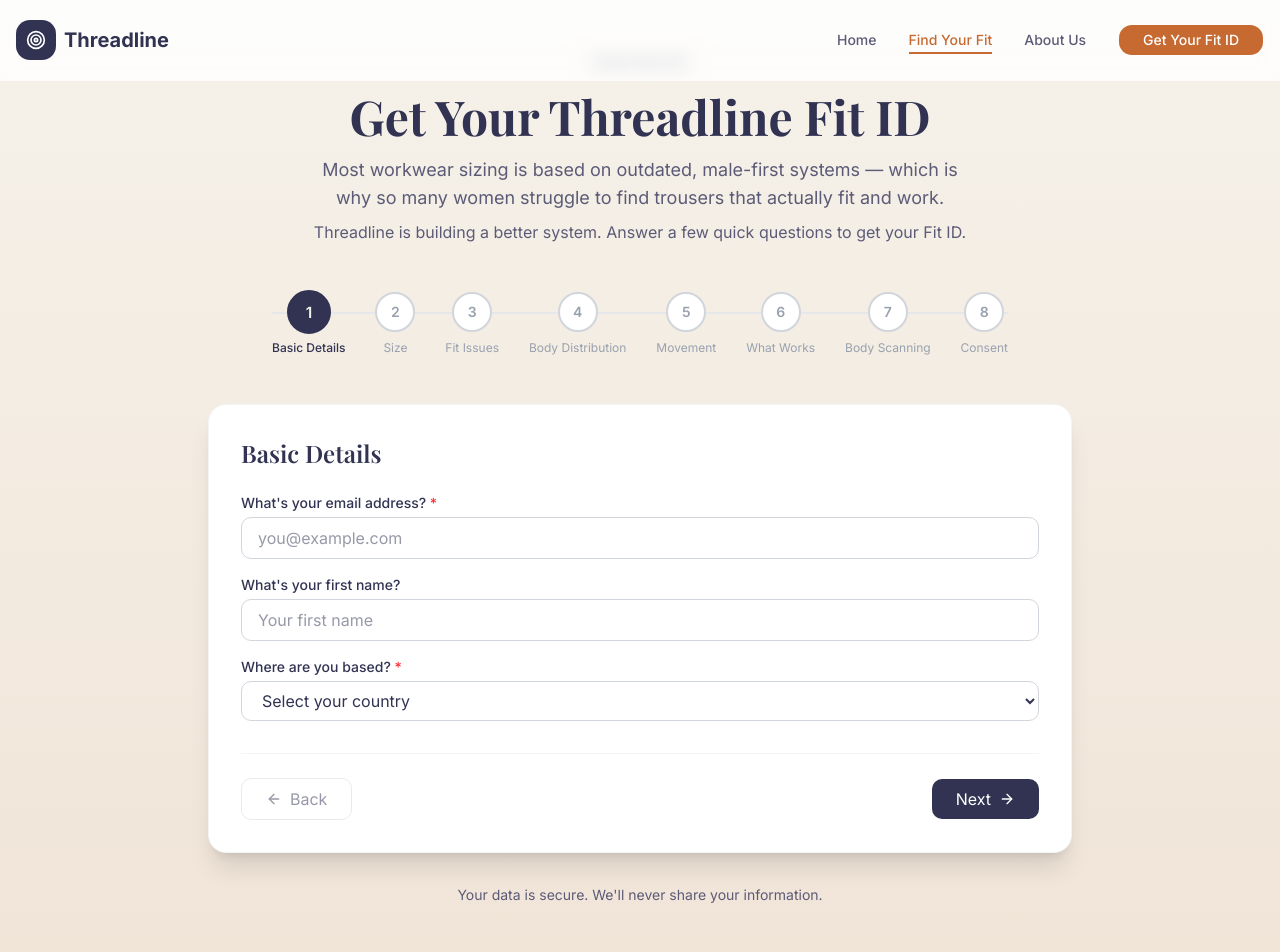
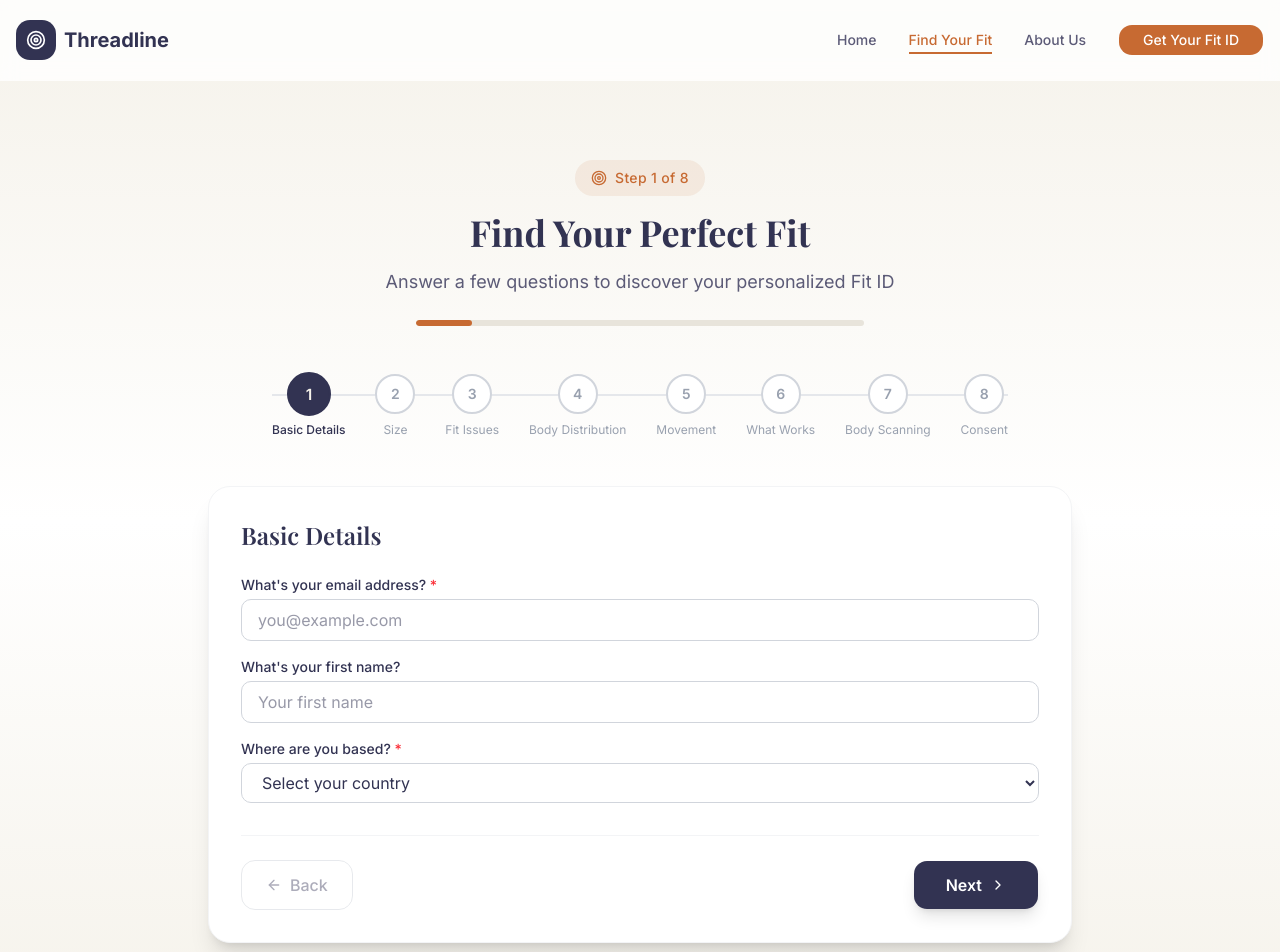
Before and after one commit to Threadlineworkspace/Threadline-fitid, a React app in the folder frontend/: page /fitid in a window 1280 px wide. Shown: the top 952 px of the page. Built offline with nearby package versions, Linux system fonts and the light colour scheme; the HTML template or start-up script is replaced by a standard one; a web font is replaced by a local one.

Commit message:
Premium redesign of FitID form page with progress bar and enhanced UI

```diff
--- a/frontend/src/pages/FitIDPage.jsx
+++ b/frontend/src/pages/FitIDPage.jsx
@@ -1,3 +1,178 @@
+// import React from 'react';
+// import { motion, AnimatePresence } from 'framer-motion';
+// import { useNavigate } from 'react-router-dom';
+// import { useFitIDForm } from '../hooks/useFitIDForm';
+// import { StepIndicator } from '../components/forms/StepIndicator';
+// import { FormSections } from '../components/forms/FormSections';
+// import { fitidApi } from '../services/api';
+// import { toast } from 'sonner';
+// import { ArrowLeft, ArrowRight, Loader2 } from 'lucide-react';
+
+// export const FitIDPage = () => {
+//   const navigate = useNavigate();
+//   const {
+//     form,
+//     currentStep,
+//     nextStep,
+//     prevStep,
+//     isSubmitting,
+//     setIsSubmitting,
+//     setSubmittedData,
+//   } = useFitIDForm();
+
+//   const {
+//     handleSubmit,
+//     formState: { errors },
+//     trigger,
+//   } = form;
+
+//   const handleNext = async () => {
+//     const fieldsToValidate = getFieldsForStep(currentStep);
+//     const isValid = await trigger(fieldsToValidate);
+
+//     if (isValid) {
+//       nextStep();
+//       window.scrollTo({ top: 0, behavior: 'smooth' });
+//     }
+//   };
+
+//   const getFieldsForStep = (step) => {
+//     const fieldGroups = {
+//       0: ['email', 'firstName', 'country'],
+//       1: ['trouserSize', 'trouserSizeOther', 'trouserFit'],
+//       2: ['fitIssues', 'fitIssuesOther'],
+//       3: ['bodyDistribution'],
+//       4: ['workType', 'workTypeOther', 'movements', 'movementsOther'],
+//       5: ['fitPreference'],
+//       6: ['bodyScanInterest', 'smartphone'],
+//       7: ['consent'],
+//     };
+//     return fieldGroups[step] || [];
+//   };
+
+//   const onSubmit = async (data) => {
+//     setIsSubmitting(true);
+//     try {
+//       const response = await fitidApi.submit(data);
+
+//       if (response.data.success) {
+//         setSubmittedData(response.data.data);
+//         toast.success('FitID submitted successfully!');
+//         navigate('/confirmation', {
+//           state: {
+//             fitId: response.data.data.fitId,
+//             email: response.data.data.email,
+//             firstName: response.data.data.firstName,
+//             isNewUser: response.data.data.isNewUser,
+//           }
+//         });
+//       }
+//     } catch (error) {
+//       console.error('Submission error:', error);
+//       toast.error(error.response?.data?.error || 'Failed to submit. Please try again.');
+//     } finally {
+//       setIsSubmitting(false);
+//     }
+//   };
+
+//   return (
+//     <div className="min-h-screen bg-gradient-to-b from-background to-secondary/10">
+//       <div className="container max-w-4xl mx-auto px-4 py-12">
+//         {/* Header */}
+//         <div className="text-center mb-12">
+//           <div className="inline-block bg-primary/10 text-primary text-sm font-semibold px-4 py-1 rounded-full mb-4">
+//             Find Your Fit
+//           </div>
+//           <h1 className="text-4xl md:text-5xl font-bold text-foreground mb-4">
+//             Get Your Threadline Fit ID
+//           </h1>
+//           <p className="text-muted-foreground text-lg max-w-2xl mx-auto">
+//             Most workwear sizing is based on outdated, male-first systems —
+//             which is why so many women struggle to find trousers that actually fit and work.
+//           </p>
+//           <p className="text-muted-foreground mt-2">
+//             Threadline is building a better system. Answer a few quick questions to get your Fit ID.
+//           </p>
+//         </div>
+
+//         {/* Step Indicator */}
+//         <StepIndicator currentStep={currentStep} />
+
+//         {/* Form */}
+//         <motion.div
+//           className="bg-white rounded-2xl shadow-xl p-6 md:p-8 border border-gray-100"
+//           initial={{ opacity: 0, y: 20 }}
+//           animate={{ opacity: 1, y: 0 }}
+//           transition={{ duration: 0.5 }}
+//         >
+//           <form onSubmit={handleSubmit(onSubmit)}>
+//             <AnimatePresence mode="wait">
+//               <motion.div
+//                 key={currentStep}
+//                 initial={{ opacity: 0, x: 20 }}
+//                 animate={{ opacity: 1, x: 0 }}
+//                 exit={{ opacity: 0, x: -20 }}
+//                 transition={{ duration: 0.3 }}
+//               >
+//                 <FormSections
+//                   form={form}
+//                   currentStep={currentStep}
+//                   errors={errors}
+//                 />
+//               </motion.div>
+//             </AnimatePresence>
+
+//             {/* Navigation Buttons */}
+//             <div className="flex justify-between items-center mt-8 pt-6 border-t border-gray-100">
+//               <button
+//                 type="button"
+//                 onClick={prevStep}
+//                 disabled={currentStep === 0}
+//                 className="flex items-center gap-2 px-6 py-2 border border-gray-300 rounded-lg hover:bg-gray-50 transition-colors disabled:opacity-50 disabled:cursor-not-allowed"
+//               >
+//                 <ArrowLeft className="w-4 h-4" />
+//                 Back
+//               </button>
+
+//               {currentStep === 7 ? (
+//                 <button
+//                   type="submit"
+//                   disabled={isSubmitting}
+//                   className="flex items-center gap-2 px-6 py-2 bg-primary text-white rounded-lg hover:bg-primary/90 transition-colors disabled:opacity-50 disabled:cursor-not-allowed"
+//                 >
+//                   {isSubmitting ? (
+//                     <>
+//                       <Loader2 className="w-4 h-4 animate-spin" />
+//                       Submitting...
+//                     </>
+//                   ) : (
+//                     'Get My Fit ID'
+//                   )}
+//                 </button>
+//               ) : (
+//                 <button
+//                   type="button"
+//                   onClick={handleNext}
+//                   className="flex items-center gap-2 px-6 py-2 bg-primary text-white rounded-lg hover:bg-primary/90 transition-colors"
+//                 >
+//                   Next
+//                   <ArrowRight className="w-4 h-4" />
+//                 </button>
+//               )}
+//             </div>
+//           </form>
+//         </motion.div>
+
+//         {/* Footer */}
+//         <div className="text-center mt-8 text-sm text-muted-foreground">
+//           <p>Your data is secure. We'll never share your information.</p>
+//         </div>
+//       </div>
+//     </div>
+//   );
+// };
+
+
 import React from 'react';
 import { motion, AnimatePresence } from 'framer-motion';
 import { useNavigate } from 'react-router-dom';
@@ -6,7 +181,8 @@
 import { FormSections } from '../components/forms/FormSections';
 import { fitidApi } from '../services/api';
 import { toast } from 'sonner';
-import { ArrowLeft, ArrowRight, Loader2 } from 'lucide-react';
+import { ArrowLeft, ArrowRight, Loader2, Sparkles, Target, ChevronRight } from 'lucide-react';
+import { Button } from '../components/ui/button';
 
 export const FitIDPage = () => {
   const navigate = useNavigate();
@@ -75,36 +251,53 @@
     }
   };
 
+  const progressPercentage = ((currentStep + 1) / 8) * 100;
+
   return (
-    <div className="min-h-screen bg-gradient-to-b from-background to-secondary/10">
+    <div className="min-h-screen bg-gradient-to-b from-[#F5F2EA] via-white to-[#F5F2EA] pt-28 sm:pt-24 md:pt-28">
       <div className="container max-w-4xl mx-auto px-4 py-12">
         {/* Header */}
-        <div className="text-center mb-12">
-          <div className="inline-block bg-primary/10 text-primary text-sm font-semibold px-4 py-1 rounded-full mb-4">
-            Find Your Fit
+        <motion.div
+          className="text-center mb-12"
+          initial={{ opacity: 0, y: 20 }}
+          animate={{ opacity: 1, y: 0 }}
+          transition={{ duration: 0.6 }}
+        >
+          <div className="inline-flex items-center gap-2 px-4 py-2 bg-[#C76A32]/10 text-[#C76A32] rounded-full text-sm font-medium tracking-wide mb-4">
+            <Target className="w-4 h-4" />
+            <span>Step {currentStep + 1} of 8</span>
           </div>
-          <h1 className="text-4xl md:text-5xl font-bold text-foreground mb-4">
-            Get Your Threadline Fit ID
+          <h1 className="font-heading text-3xl md:text-4xl font-bold text-[#323352] mb-4">
+            Find Your Perfect Fit
           </h1>
-          <p className="text-muted-foreground text-lg max-w-2xl mx-auto">
-            Most workwear sizing is based on outdated, male-first systems —
-            which is why so many women struggle to find trousers that actually fit and work.
+          <p className="text-[#5C5B77] text-lg max-w-2xl mx-auto">
+            Answer a few questions to discover your personalized Fit ID
           </p>
-          <p className="text-muted-foreground mt-2">
-            Threadline is building a better system. Answer a few quick questions to get your Fit ID.
-          </p>
+
+          {/* Progress Bar */}
+          <div className="max-w-md mx-auto mt-6">
+            <div className="w-full h-1.5 bg-[#E8E4DB] rounded-full overflow-hidden">
+              <motion.div
+                className="h-full bg-[#C76A32] rounded-full"
+                initial={{ width: '0%' }}
+                animate={{ width: `${progressPercentage}%` }}
+                transition={{ duration: 0.5 }}
+              />
             </div>
+          </div>
+        </motion.div>
 
         {/* Step Indicator */}
         <StepIndicator currentStep={currentStep} />
 
         {/* Form */}
         <motion.div
-          className="bg-white rounded-2xl shadow-xl p-6 md:p-8 border border-gray-100"
+          className="bg-white rounded-3xl shadow-xl border border-gray-100 overflow-hidden"
           initial={{ opacity: 0, y: 20 }}
           animate={{ opacity: 1, y: 0 }}
-          transition={{ duration: 0.5 }}
+          transition={{ duration: 0.5, delay: 0.1 }}
         >
+          <div className="p-6 md:p-8">
             <form onSubmit={handleSubmit(onSubmit)}>
               <AnimatePresence mode="wait">
                 <motion.div
@@ -123,50 +316,63 @@
               </AnimatePresence>
 
               {/* Navigation Buttons */}
-            <div className="flex justify-between items-center mt-8 pt-6 border-t border-gray-100">
+              <div className="flex flex-col sm:flex-row justify-between items-center gap-4 mt-8 pt-6 border-t border-gray-100">
                 <button
                   type="button"
                   onClick={prevStep}
                   disabled={currentStep === 0}
-                className="flex items-center gap-2 px-6 py-2 border border-gray-300 rounded-lg hover:bg-gray-50 transition-colors disabled:opacity-50 disabled:cursor-not-allowed"
+                  className="flex items-center gap-2 px-6 py-3 border border-gray-300 rounded-xl hover:bg-gray-50 transition-colors disabled:opacity-50 disabled:cursor-not-allowed text-[#5C5B77] font-medium w-full sm:w-auto justify-center"
                 >
                   <ArrowLeft className="w-4 h-4" />
                   Back
                 </button>
 
                 {currentStep === 7 ? (
-                <button
+                  <Button
                     type="submit"
                     disabled={isSubmitting}
-                  className="flex items-center gap-2 px-6 py-2 bg-primary text-white rounded-lg hover:bg-primary/90 transition-colors disabled:opacity-50 disabled:cursor-not-allowed"
+                    className="w-full sm:w-auto bg-[#C76A32] hover:bg-[#B85D2A] text-white rounded-xl px-8 py-6 text-base font-semibold shadow-lg hover:shadow-xl transition-all duration-300 flex items-center justify-center gap-2"
                   >
                     {isSubmitting ? (
                       <>
-                      <Loader2 className="w-4 h-4 animate-spin" />
+                        <Loader2 className="w-5 h-5 animate-spin" />
                         Submitting...
                       </>
                     ) : (
-                    'Get My Fit ID'
+                      <>
+                        Get My Fit ID
+                        <Sparkles className="w-5 h-5" />
+                      </>
                     )}
-                </button>
+                  </Button>
                 ) : (
-                <button
+                  <Button
                     type="button"
                     onClick={handleNext}
-                  className="flex items-center gap-2 px-6 py-2 bg-primary text-white rounded-lg hover:bg-primary/90 transition-colors"
+                    className="w-full sm:w-auto bg-[#323352] hover:bg-[#1a1a3e] text-white rounded-xl px-8 py-6 text-base font-semibold shadow-lg hover:shadow-xl transition-all duration-300 flex items-center justify-center gap-2"
                   >
                     Next
-                  <ArrowRight className="w-4 h-4" />
-                </button>
+                    <ChevronRight className="w-5 h-5" />
+                  </Button>
                 )}
               </div>
             </form>
+          </div>
         </motion.div>
 
         {/* Footer */}
-        <div className="text-center mt-8 text-sm text-muted-foreground">
-          <p>Your data is secure. We'll never share your information.</p>
-        </div>
+        <motion.div
+          className="text-center mt-8"
+          initial={{ opacity: 0 }}
+          animate={{ opacity: 1 }}
+          transition={{ delay: 0.3 }}
+        >
+          <p className="text-sm text-[#5C5B77] flex items-center justify-center gap-2">
+            <span className="w-1.5 h-1.5 bg-[#C76A32] rounded-full" />
+            Your data is secure. We'll never share your information.
+            <span className="w-1.5 h-1.5 bg-[#C76A32] rounded-full" />
+          </p>
+        </motion.div>
       </div>
     </div>
   );
```
Lines whose indentation alone changed are shown as unchanged.
